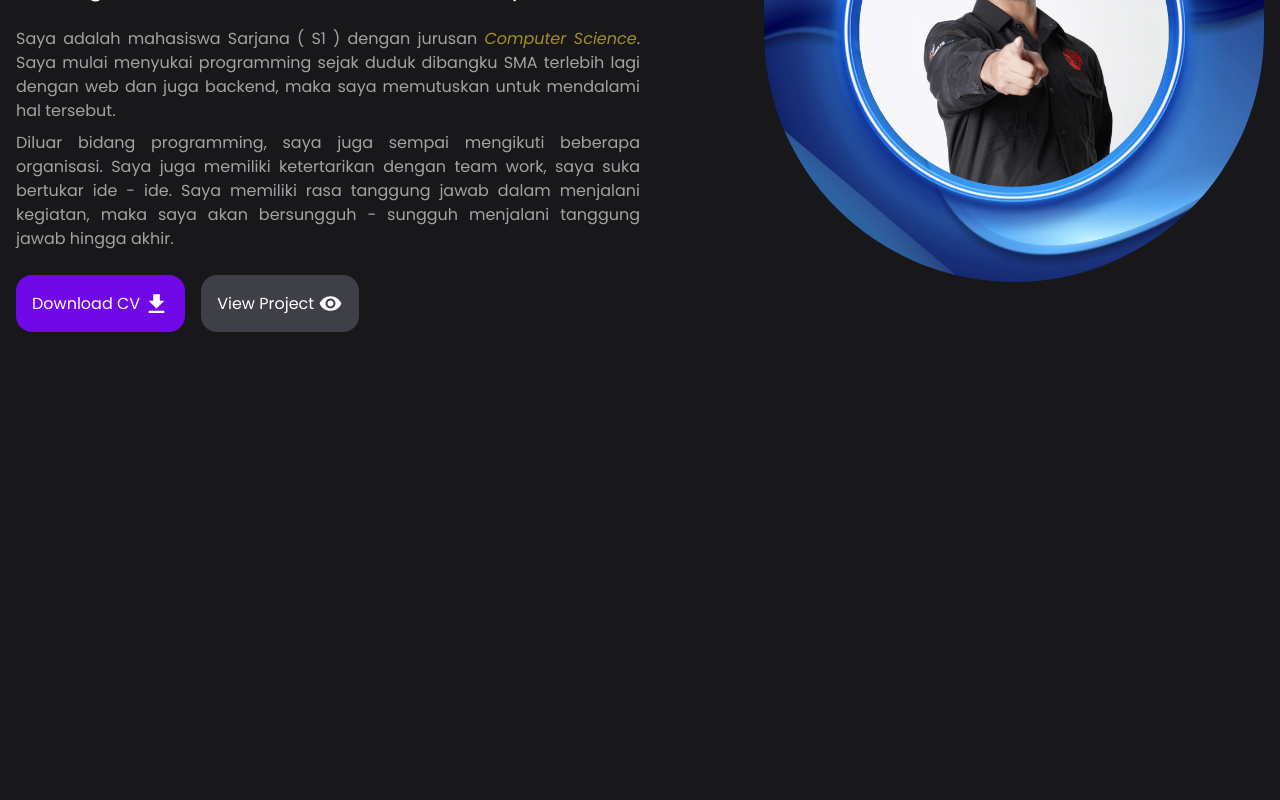
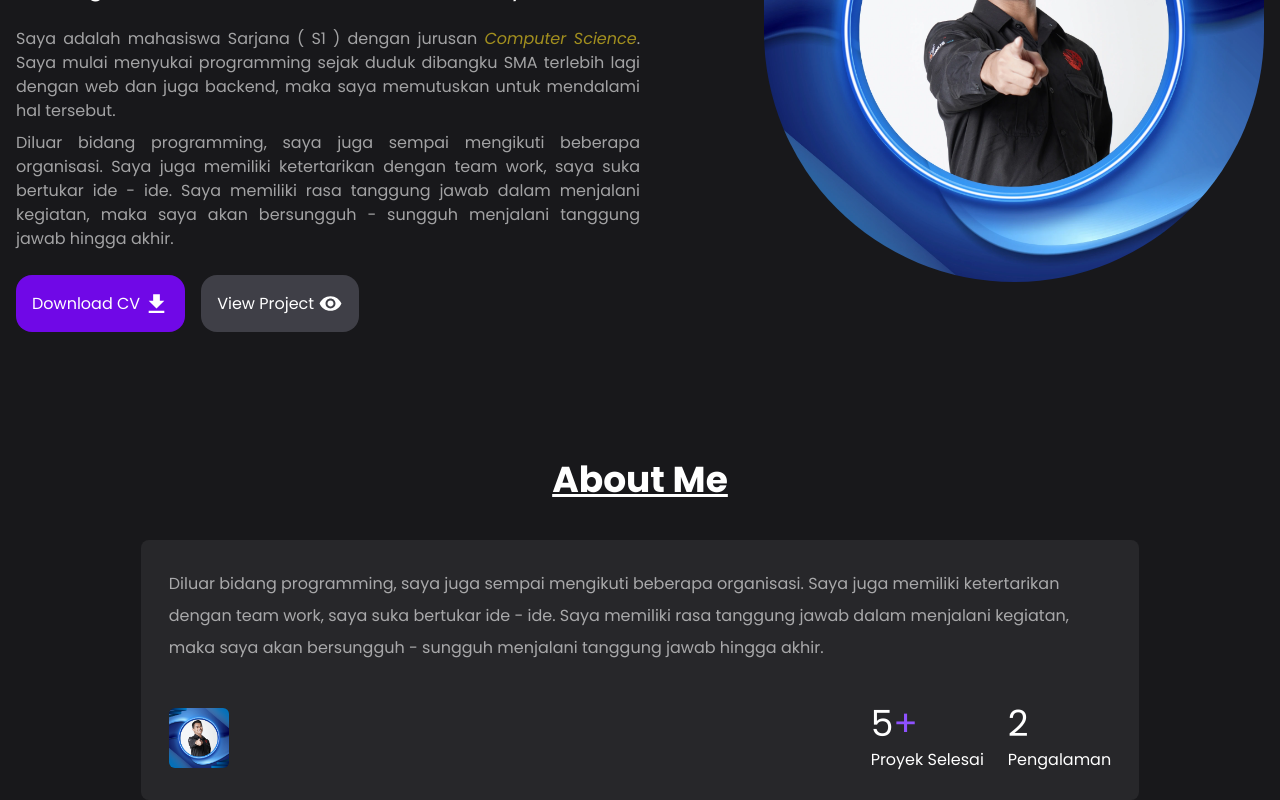
Before and after one commit to Erpan11400/PORTOFOLIO-V1, a React (Vite) app in the folder portofolio/: page / in a window 1280 px wide. Shown: the part 365-1165 px from the top of the page. Before the commit the page ends 800 px from the top, so only its background shows below. Built offline with nearby package versions, Linux system fonts and the light colour scheme.

Commit message:
Create About Session

```diff
--- a/portofolio/src/App.tsx
+++ b/portofolio/src/App.tsx
@@ -32,6 +32,31 @@ function App() {
         </div>
       </div>
       {/* Home Session or Hero Session */}
+
+      {/* About Session */}
+      <h1 className="mt-32 mb-10 text-4xl text-center font-bold underline">About Me</h1>
+      <div className="About bg-zinc-800 w-full sm:w-3/4 lg:w-4/5 mx-auto p-7 rounded-lg">
+        <img src={Image.HeroImage} alt="Ervan Setyatama" className="w-15 mb-4 rounded-md sm:hidden" />
+        <p className="opacity-60 mb-10 text-base/loose">Diluar bidang programming, saya juga sempai mengikuti beberapa organisasi. Saya juga memiliki ketertarikan dengan team work, saya suka bertukar ide - ide. Saya memiliki rasa tanggung jawab dalam menjalani kegiatan, maka saya akan bersungguh - sungguh menjalani tanggung jawab hingga akhir.</p>
+        <div className="flex items-center justify-between">
+          <img src={Image.HeroImage} alt="Ervan Setyatama" className="w-15 rounded-md sm:block hidden" />
+          <div className="flex items-center gap-6">
+            <div>
+              <h1 className="text-4xl mb-1">
+                5<span className="text-violet-500">+</span>
+              </h1>
+              <p>Proyek Selesai</p>
+            </div>
+            <div>
+              <h1 className="text-4xl mb-1">
+                2
+              </h1>
+              <p>Pengalaman</p>
+            </div>
+          </div>
+        </div>
+      </div>
+      {/* About Session */}
     </>
   )
 }
```
